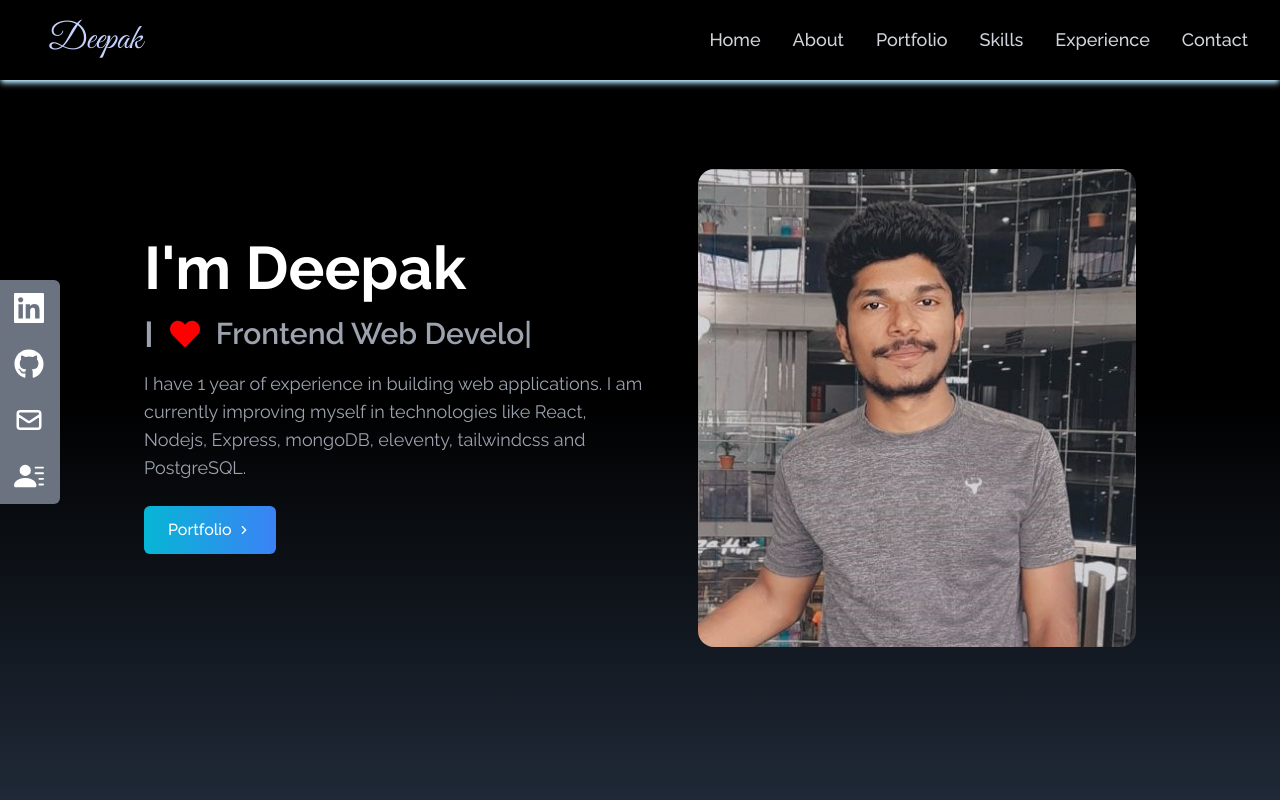
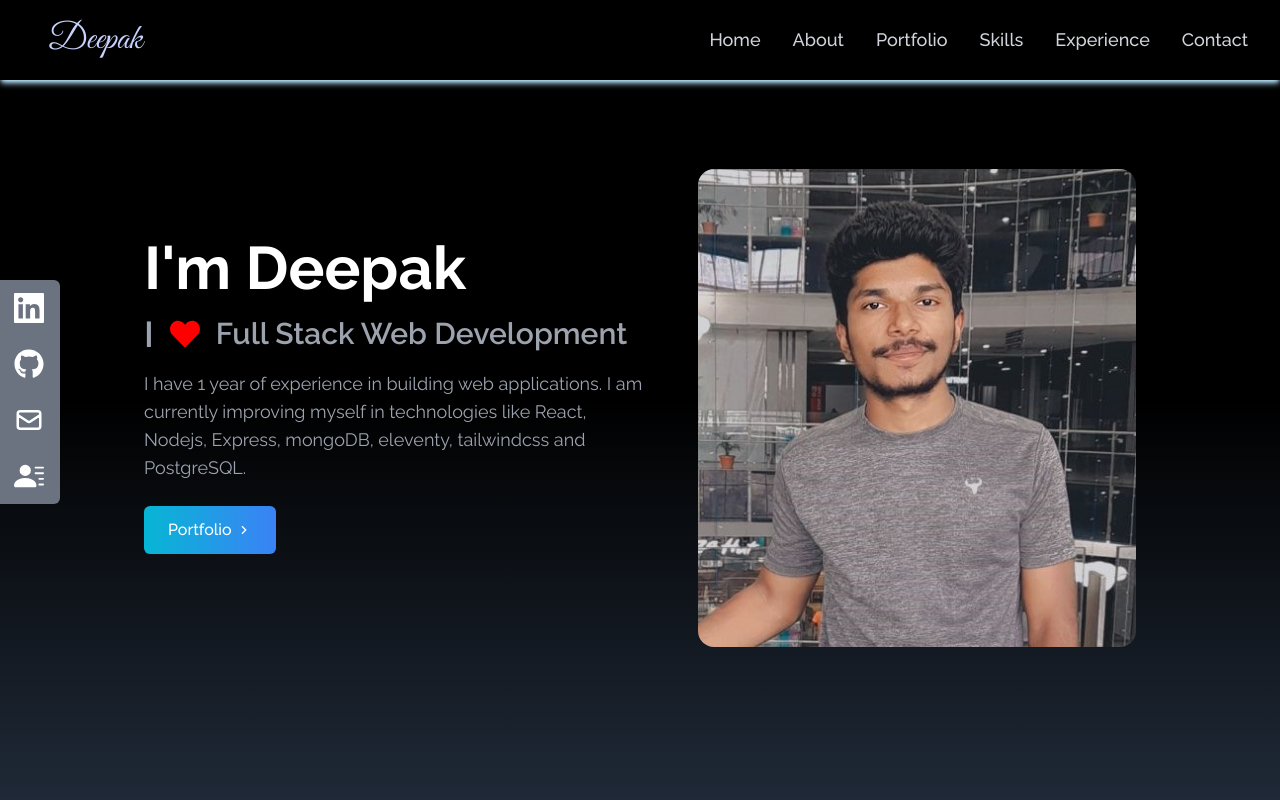
Before and after one commit to Iam-DeepakVel/Official_Portfolio, a React (Create React App) app: page / in a window 1280 px wide. Shown: the top 800 px of the page. Built offline with nearby package versions, Linux system fonts and the light colour scheme; a web font is replaced by a local one.

Commit message:
Removed react-typed

```diff
--- a/package.json
+++ b/package.json
@@ -13,7 +13,6 @@
     "react-scripts": "5.0.1",
     "react-scroll": "^1.8.8",
     "react-spinners": "^0.13.6",
-    "react-typed": "^1.2.0",
     "split-type": "^0.3.3",
     "web-vitals": "^2.1.4"
   },
--- a/src/components/Home.js
+++ b/src/components/Home.js
@@ -2,7 +2,6 @@ import React from "react";
 import HeroImage from "../assets/Home-Image/HeroImageDeepak.jpg";
 import { FaHeart } from "react-icons/fa";
 import { RiArrowRightSLine } from "react-icons/ri";
-import Typed from "react-typed";
 import { Link } from "react-scroll";
 
 const Home = () => {
@@ -22,17 +21,7 @@ const Home = () => {
               <FaHeart color="red" size={30} />
             </div>
             <div className="pl-4">
-              <Typed
-                strings={[
-                  "Frontend Web Development",
-                  "Backend Web Development",
-                  "MERN Stack Development",
-                  "Programming with C/C++",
-                ]}
-                typeSpeed={100}
-                backSpeed={40}
-                loop
-              />
+             Full Stack Web Development
             </div>
           </div>
           <p className="text-gray-400 max-w-lg py-4 md:text-lg">
```
Also changed, not shown: 1 other file (tests, documents, lock files or other folders).
